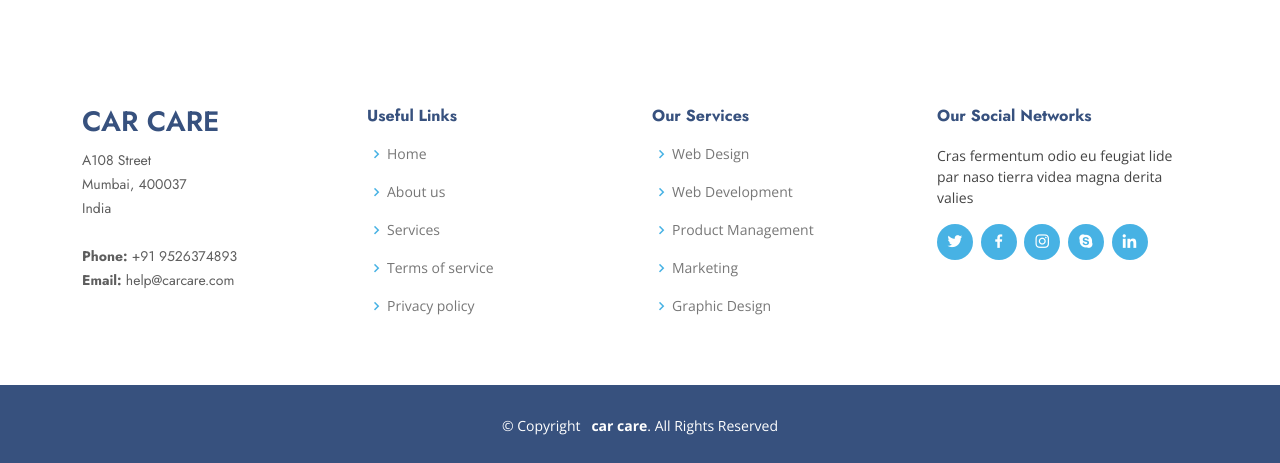
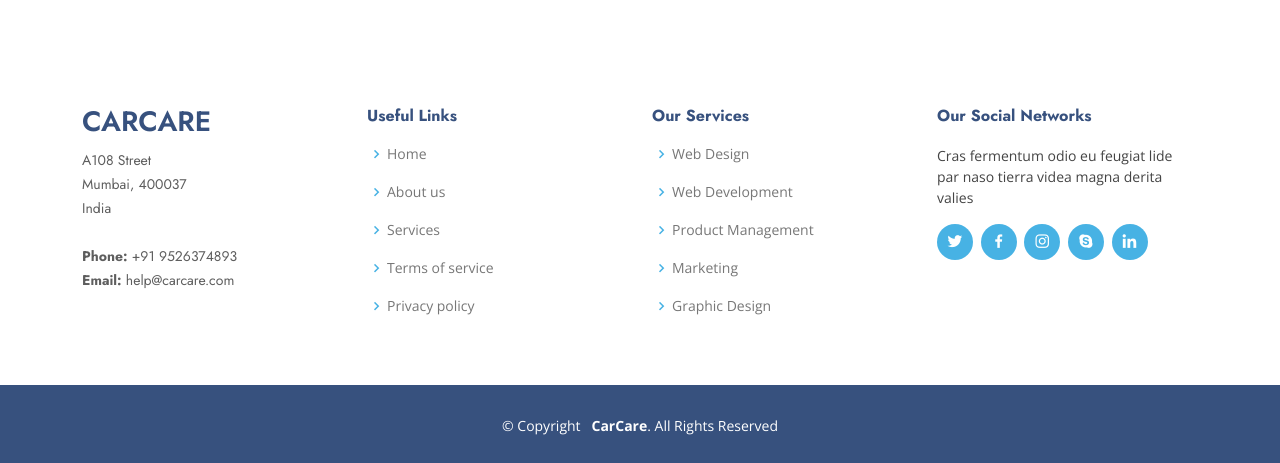
Before and after one commit to Dishant2001/MumbaiHacks2023, a Flask app: page /update in a window 1280 px wide. Shown: the part 668-1131 px from the top of the page. Run offline with Flask 3, Linux system fonts and the light colour scheme; some libraries are stand-ins or nearby versions.

Commit message:
final-commit

```diff
--- a/templates/base.html
+++ b/templates/base.html
@@ -116,7 +116,7 @@
         <div class="row">
 
           <div class="col-lg-3 col-md-6 footer-contact">
-            <h3>Car Care</h3>
+            <h3>CarCare</h3>
             <p>
               A108 Street <br>
               Mumbai, 400037<br>
@@ -166,7 +166,7 @@
 
     <div class="container footer-bottom clearfix d-flex justify-content-center">
       <div class="copyright">
-        &copy; Copyright &nbsp;<strong><span> car care</span></strong>. All Rights Reserved
+        &copy; Copyright &nbsp;<strong><span> CarCare</span></strong>. All Rights Reserved
       </div>
     </div>
   </footer><!-- End Footer -->
```
Also changed, not shown: templates/user/index.html (+6 -6 lines).
